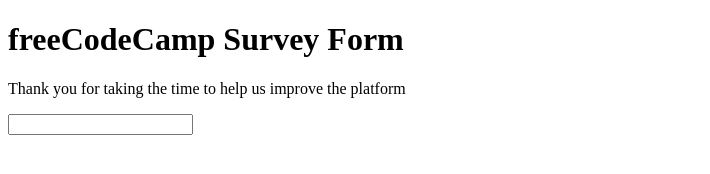
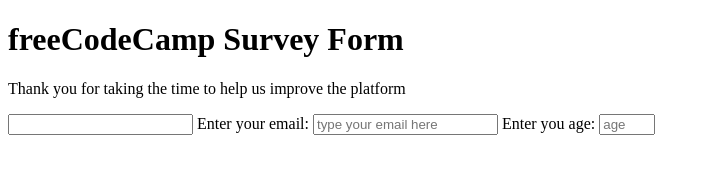
Before and after one commit to DarthWilbert/Wilbert-Rafael_Projet, a plain HTML site: page fcc-test-suite-template-master/index.html in a window 1280 px wide. Shown: the whole page, without its empty margins (0-710 px from the left). Drawn offline with Linux system fonts and the light colour scheme.

Commit message:
step 5 to 8 added

```diff
--- a/fcc-test-suite-template-master/index.html
+++ b/fcc-test-suite-template-master/index.html
@@ -14,6 +14,8 @@
     <p id="description"> Thank you for taking the time to help us improve the platform </p>
     <form id="survey-form">
     <input id="name" type="text"> </input>
+    <label id="email-label">Enter your email: <input id="email" name="email" type="email" placeholder="type your email here" required/></labe>
+    <label id="number-label">Enter you age: <input id="number" name="number" type="number" min="0" max="99" placeholder="age" required/></label>
     </form>
 
     <!--
```
